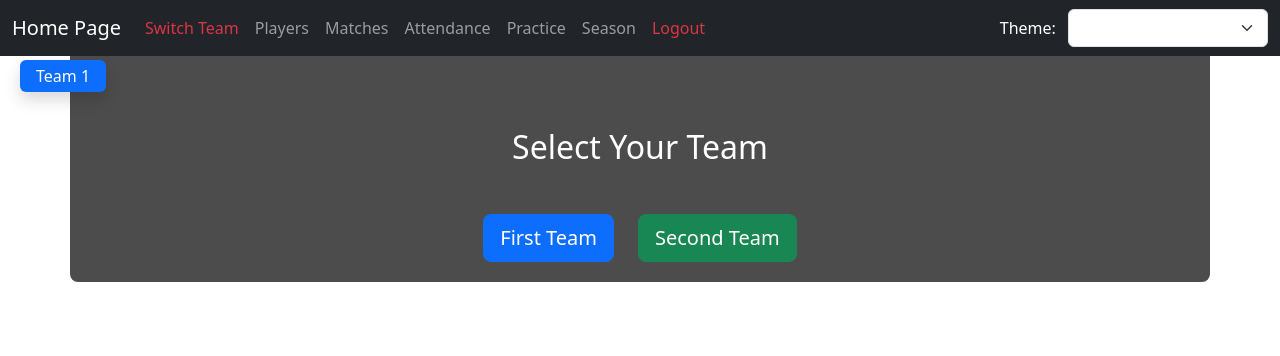
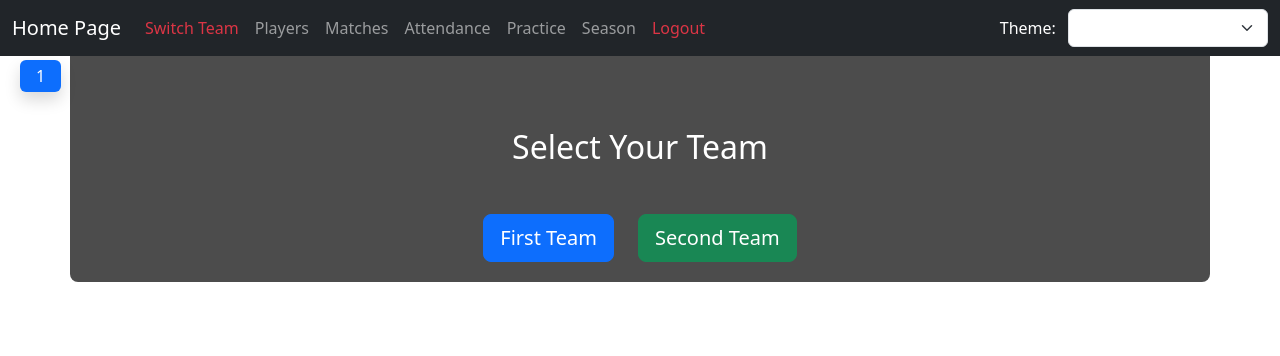
Before and after one commit to Larguech15/team-manager, a Flask app: page / in a window 1280 px wide. Shown: the top 356 px of the page. Run offline with Flask 3, Linux system fonts and the light colour scheme; the visitor is signed in with stand-in values (Sample User, id 1).

Commit message:
Update base.html

```diff
--- a/templates/base.html
+++ b/templates/base.html
@@ -87,7 +87,7 @@
   </nav>
   {% if session.selected_team %}
     <div class="position-fixed bg-primary text-white px-3 py-1 rounded shadow" style="top: 60px; left: 20px; z-index: 999;">
-      Team {{ session.selected_team }}
+      {{ get_team_display_name(session.get('selected_team')) }}
     </div>
   {% endif %}
 
```
